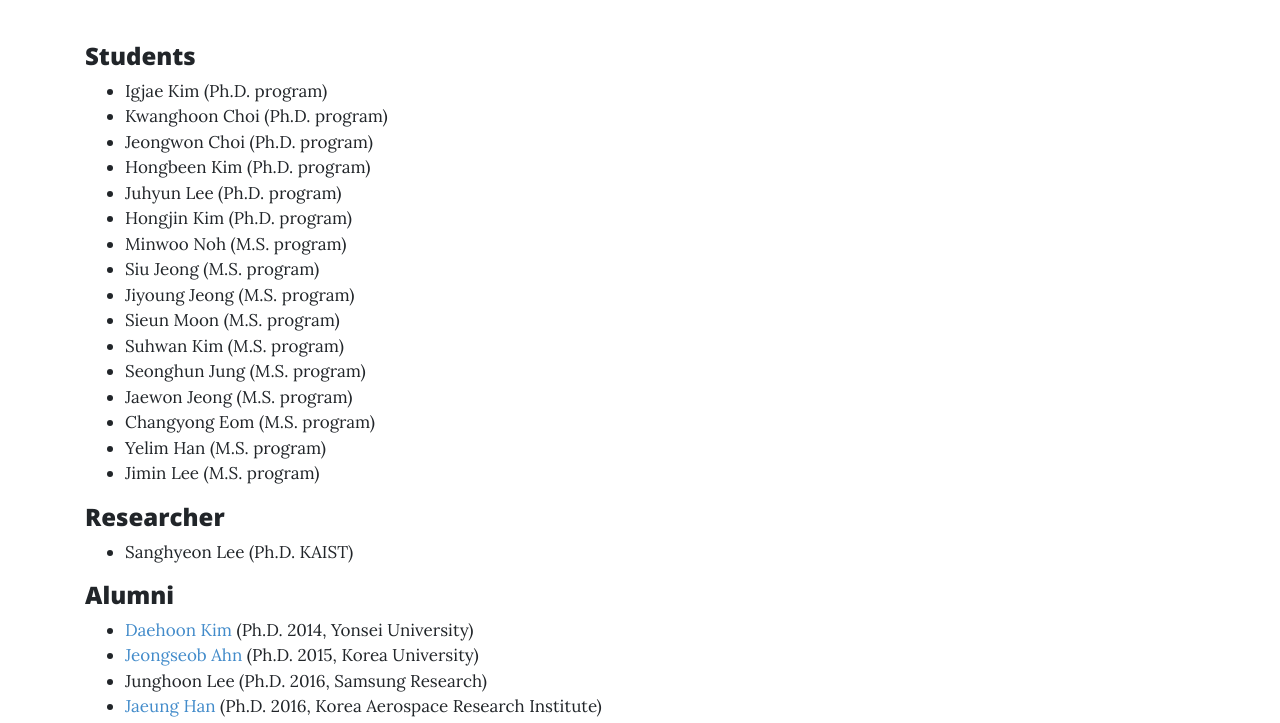
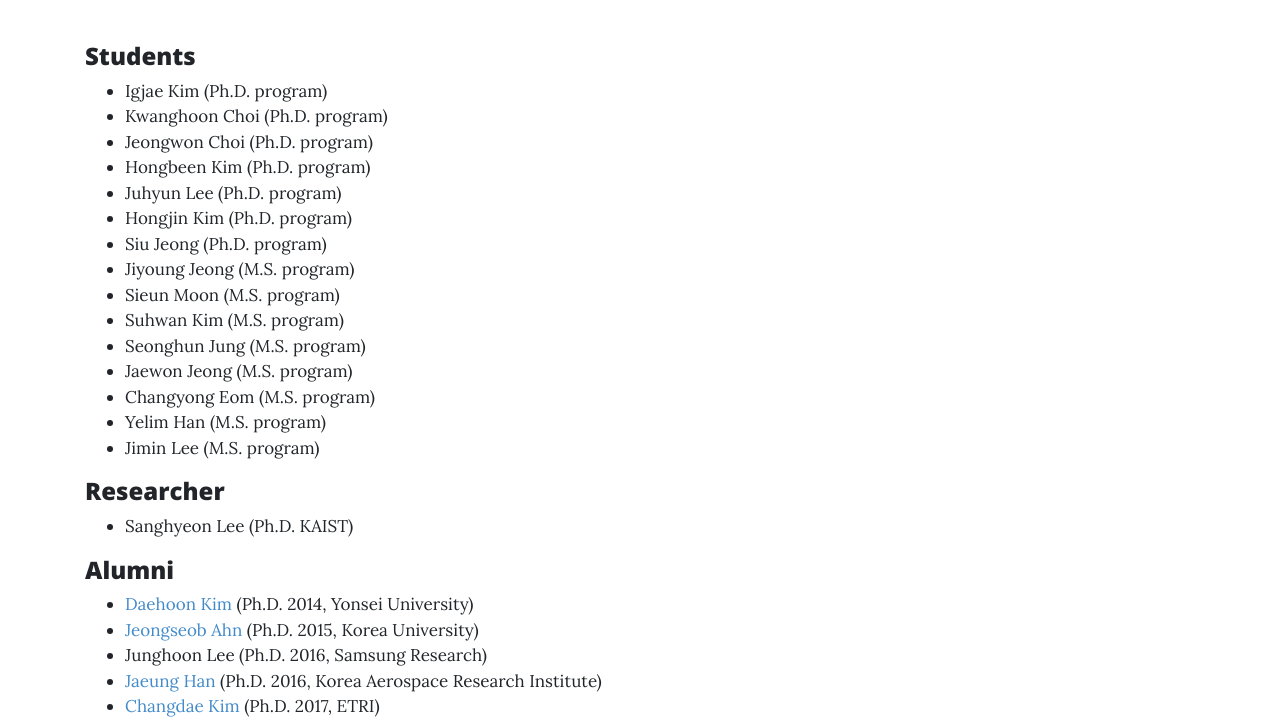
Before and after one commit to jaehyuk-huh/jaehyuk-huh.github.io, a website: page people.html in a window 1280 px wide. Shown: the part 68-791 px from the top of the page. Drawn offline with nearby package versions, Linux system fonts and the light colour scheme.

Commit message:
Update people.html

```diff
--- a/people.html
+++ b/people.html
@@ -78,8 +78,7 @@
 			        <li>Hongbeen Kim (Ph.D. program)</li>
               <li>Juhyun Lee (Ph.D. program)</li>
               <li>Hongjin Kim (Ph.D. program)</li>
-              <li>Minwoo Noh (M.S. program)</li>
-              <li>Siu Jeong (M.S. program)</li>
+              <li>Siu Jeong (Ph.D. program)</li>
               <li>Jiyoung Jeong (M.S. program)</li>
               <li>Sieun Moon (M.S. program)</li>
               <li>Suhwan Kim (M.S. program)</li>
@@ -134,6 +133,7 @@
               <li><a href="https://sites.google.com/view/jungwookim"> Jungwoo Kim </a> (M.S. 2023) </li>
               <li>Jinwon Pyo (M.S. 2024)</li>
               <li>Hyungjun Cho (M.S. 2025)</li>
+              <li>Minwoo Noh (M.S. 2026)</li>
             </ul>
         </div>
       </div>
```
